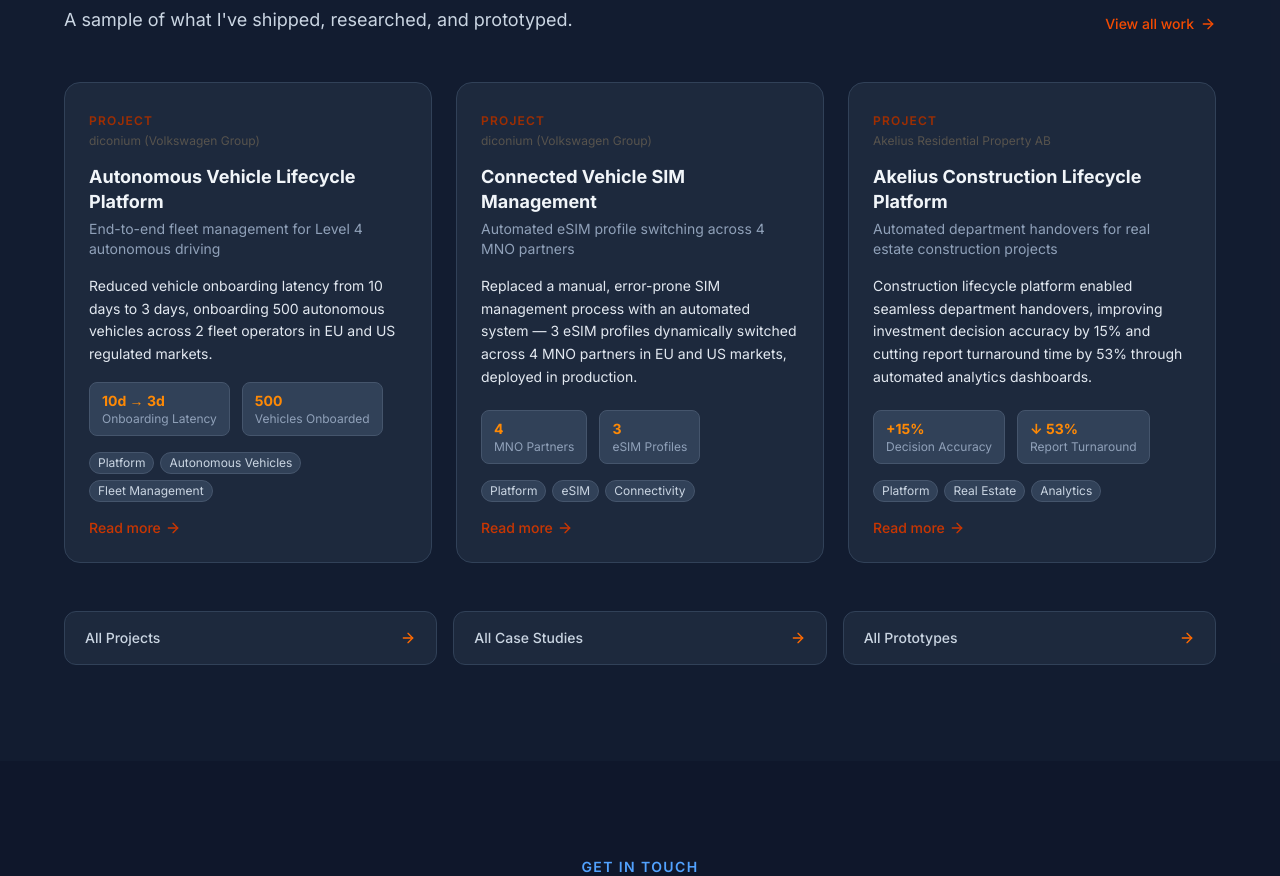
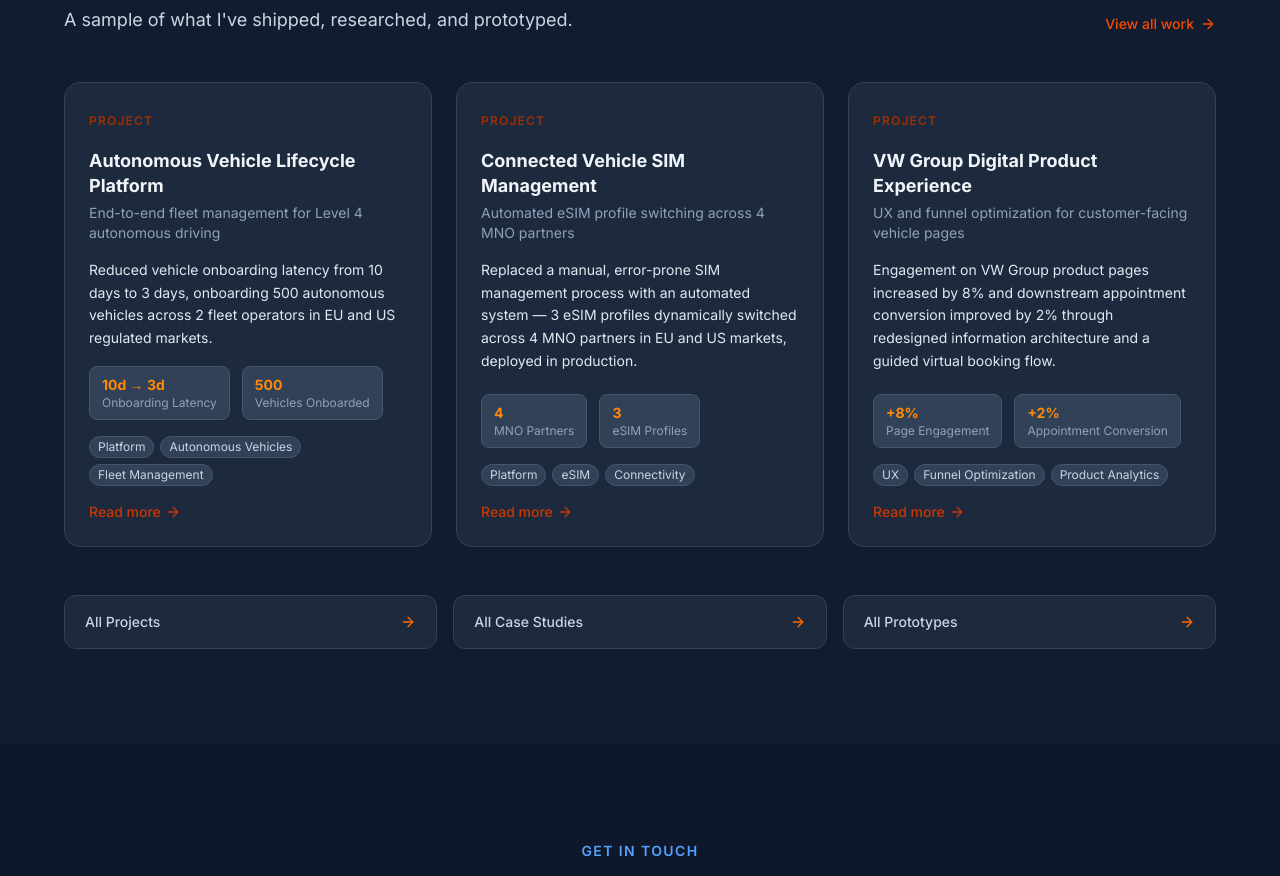
Before and after one commit to pareshsalunke/parryportfolio, a Next.js app: page / in a window 1280 px wide. Shown: the part 2640-3516 px from the top of the page. Built offline with nearby package versions, Linux system fonts and the light colour scheme.

Commit message:
fix: multiple data fixes

```diff
--- a/src/data/mock/projects.ts
+++ b/src/data/mock/projects.ts
@@ -9,24 +9,46 @@
     subtitle: 'End-to-end fleet management for Level 4 autonomous driving',
     summary:
       'Owned the Vehicle Onboarding Management platform within a Level 4 autonomous driving program at diconium (Volkswagen Group) — the integration layer between autonomous vehicle systems and fleet operations. Reduced vehicle onboarding latency from 10 days to 3 days across 500 vehicles and 2 fleet operators in EU and US markets.',
-    tags: ['Platform', 'Autonomous Vehicles', 'Fleet Management', 'B2B', 'API', 'RBAC', 'UN R155'],
-    date: '2022-01-01',
+    tags: [
+      'Platform',
+      'Autonomous Vehicles',
+      'Fleet Management',
+      'B2B',
+      'API',
+      'RBAC',
+      'eSIM',
+      'Vehicle-to-Cloud',
+      'B2B',
+    ],
+    date: '',
     featured: true,
     status: 'published',
-    company: 'diconium (Volkswagen Group)',
+    company: '',
     role: 'Senior Product Manager',
-    duration: 'Jan 2022 – Jul 2025',
+    duration: '',
     outcome:
       'Reduced vehicle onboarding latency from 10 days to 3 days, onboarding 500 autonomous vehicles across 2 fleet operators in EU and US regulated markets.',
     metrics: [
-      {label: 'Onboarding Latency', value: '10d → 3d', context: '70% reduction'},
-      {label: 'Vehicles Onboarded', value: '500', context: 'across 2 fleet operators'},
-      {label: 'Markets', value: 'EU + US', context: 'with regulatory compliance'},
+      {
+        label: 'Onboarding Latency',
+        value: '10d → 3d',
+        context: '70% reduction',
+      },
+      {
+        label: 'Vehicles Onboarded',
+        value: '500',
+        context: 'across 2 fleet operators',
+      },
+      {
+        label: 'Markets',
+        value: 'EU + US',
+        context: 'with regulatory compliance',
+      },
     ],
     challenge:
       'Fleet operators were managing autonomous vehicles blindly. Vehicles were black boxes — no visibility into compliance status, onboarding progress, or operational readiness. Manual processes caused errors at every lifecycle stage: no single source of truth, no automated compliance gates, no role-based data access. Onboarding a single vehicle took 10 days of manual coordination across hardware, cloud, legal, and ops teams.',
     approach:
-      'I designed the end-to-end vehicle lifecycle process covering production through in-fleeting, monitoring, and end-of-life de-fleeting. Conducted user research and persona development for fleet administrators, translating pain points into shipped features. Architected API integrations across vehicle device management, SIM/MNO provisioning, and cloud services — orchestrating both vehicle-side and cloud-side processes. Built role-based access controls giving fleet admins, vehicle managers, and ops teams only the data relevant to their role. Automated onboarding/offboarding workflows, replacing manual processes with system-driven compliance gates before operational deployment. Secured program funding through live stakeholder demonstrations and owned end-to-end delivery from vision through production.',
+      'I designed the end-to-end vehicle lifecycle process covering production through in-fleeting, monitoring, and end-of-life de-fleeting. Conducted user research and persona development for fleet administrators, translating pain points into shipped features. Architected API integrations across vehicle device management, SIM/MNO provisioning, and cloud services - orchestrating both vehicle-side and cloud-side processes. Built role-based access controls giving fleet admins, vehicle managers, and ops teams only the data relevant to their role. Automated onboarding/offboarding workflows, replacing manual processes with system-driven compliance gates before operational deployment. Secured program funding through live stakeholder demonstrations and owned end-to-end delivery from vision through production.',
     results: [
       'Vehicle onboarding and processing latency reduced from 10 days to 3 days',
       '500 autonomous vehicles onboarded across 2 fleet operators in EU and US markets',
@@ -35,9 +57,16 @@
       'Autonomous vehicles transformed from opaque assets into transparent, compliant, fleet-ready operations',
       'Three product lines built from zero within the Level 4 autonomous driving program',
     ],
-    techStack: ['Vehicle-to-Cloud APIs', 'mTLS', 'RBAC', 'eSIM/SIM Management', 'REST APIs', 'HSM', 'GDPR', 'UN R155'],
+    techStack: [
+      'Vehicle-to-Cloud APIs',
+      'mTLS',
+      'RBAC',
+      'eSIM/SIM Management',
+      'REST APIs',
+    ],
     flowDiagram: '/projects/vehicle-lifecycle-flow.svg',
-    flowDiagramAlt: 'Vehicle lifecycle flow: 7 phases from factory certificate provisioning through logistics, first cloud connection, certificate validation, eSIM remote SIM provisioning, platform activation, to B2B fleet handover',
+    flowDiagramAlt:
+      'Vehicle lifecycle flow: 7 phases from factory certificate provisioning through logistics, first cloud connection, certificate validation, eSIM remote SIM provisioning, platform activation, to B2B fleet handover',
   },
   {
     id: 'p2',
@@ -47,13 +76,21 @@
     subtitle: 'Automated eSIM profile switching across 4 MNO partners',
     summary:
       'Designed and shipped a SIM management solution for autonomous vehicles that onboarded and dynamically switched three eSIM profiles across 4 mobile network operator partners (2 EU, 2 US) — replacing a manual, error-prone process with an automated system deployed in production.',
-    tags: ['Platform', 'eSIM', 'Connectivity', 'IoT', 'Autonomous Vehicles', 'API', 'GSMA'],
-    date: '2022-06-01',
+    tags: [
+      'Platform',
+      'eSIM',
+      'Connectivity',
+      'IoT',
+      'Autonomous Vehicles',
+      'API',
+      'MNO Integration',
+    ],
+    date: '',
     featured: true,
     status: 'published',
-    company: 'diconium (Volkswagen Group)',
+    company: '',
     role: 'Senior Product Manager',
-    duration: 'Jan 2022 – Jul 2025',
+    duration: '',
     outcome:
       'Replaced a manual, error-prone SIM management process with an automated system — 3 eSIM profiles dynamically switched across 4 MNO partners in EU and US markets, deployed in production.',
     metrics: [
@@ -72,73 +109,131 @@
       'Production deployed and operational for the Level 4 autonomous driving fleet',
       'Connectivity reliability significantly improved, removing a critical deployment bottleneck',
     ],
-    techStack: ['GSMA RSP (SGP.02)', 'SM-DP+ Server', 'eSIM / embedded SIM', 'mTLS', 'REST APIs', 'MNO Integration'],
+    techStack: [
+      'GSMA RSP (SGP.02)',
+      'SM-DP+ Server',
+      'eSIM / embedded SIM',
+      'mTLS',
+      'REST APIs',
+      'MNO Integration',
+      'AWS',
+    ],
     flowDiagram: '/projects/sim-management-flow.svg',
-    flowDiagramAlt: 'SIM management flow: 5 steps from vehicle eSIM bootstrap profile through platform authentication, MNO selection across 4 partners (2 EU, 2 US), SM-DP+ encrypted profile push, to operational profile active',
+    flowDiagramAlt:
+      'SIM management flow: 5 steps from vehicle eSIM bootstrap profile through platform authentication, MNO selection across 4 partners (2 EU, 2 US), SM-DP+ encrypted profile push, to operational profile active',
   },
   {
     id: 'p3',
     slug: 'vw-digital-product-experience',
     type: 'project',
     title: 'VW Group Digital Product Experience',
-    subtitle: 'UX and funnel optimisation for customer-facing vehicle pages',
+    subtitle: 'UX and funnel optimization for customer-facing vehicle pages',
     summary:
-      'Owned UX and funnel optimisation for VW Group\'s customer-facing product pages, increasing engagement by 8% and improving downstream appointment conversion by 2% through redesigned information architecture and a guided virtual booking flow.',
-    tags: ['UX', 'Funnel Optimisation', 'Product Analytics', 'A/B Testing', 'Customer-Facing'],
-    date: '2022-03-01',
-    featured: false,
+      "Owned UX and funnel optimization for VW Group's customer-facing product pages, increasing engagement by 8% and improving downstream appointment conversion by 2% through redesigned information architecture and a guided virtual booking flow.",
+    tags: [
+      'UX',
+      'Funnel Optimization',
+      'Product Analytics',
+      'A/B Testing',
+      'Customer-Facing',
+      'Conversion Rate Optimization',
+      'B2C',
+    ],
+    date: '',
+    featured: true,
     status: 'published',
-    company: 'diconium (Volkswagen Group)',
+    company: '',
     role: 'Senior Product Manager',
-    duration: 'Jan 2022 – Jul 2025',
+    duration: '',
     outcome:
       'Engagement on VW Group product pages increased by 8% and downstream appointment conversion improved by 2% through redesigned information architecture and a guided virtual booking flow.',
     metrics: [
-      {label: 'Page Engagement', value: '+8%', context: 'customer-facing product pages'},
-      {label: 'Appointment Conversion', value: '+2%', context: 'downstream booking flow'},
-      {label: 'Approach', value: 'Data-driven', context: 'A/B testing + UX research'},
+      {
+        label: 'Page Engagement',
+        value: '+8%',
+        context: 'customer-facing product pages',
+      },
+      {
+        label: 'Appointment Conversion',
+        value: '+2%',
+        context: 'downstream booking flow',
+      },
+      {
+        label: 'Approach',
+        value: 'Data-driven',
+        context: 'A/B testing + UX research',
+      },
     ],
     challenge:
-      'VW Group\'s customer-facing product pages were not converting browsing interest into dealership appointments effectively. The information architecture was unclear, making it hard for customers to find the right vehicle configuration and next steps. The appointment booking flow added unnecessary friction, causing drop-off before customers could commit to a test drive or consultation.',
+      "VW Group's customer-facing product pages were not converting browsing interest into dealership appointments effectively. The information architecture was unclear, making it hard for customers to find the right vehicle configuration and next steps. The appointment booking flow added unnecessary friction, causing drop-off before customers could commit to a test drive or consultation.",
     approach:
-      'Ran user research and analysed funnel drop-off data to identify the highest-friction points in the customer journey. Redesigned the information architecture to clarify vehicle feature presentation and surface key decision information earlier. Built and shipped a guided virtual booking flow that reduced steps and gave customers a clearer path from product interest to appointment confirmation. Validated changes with A/B testing and product analytics instrumentation to measure impact at each funnel stage.',
+      'Ran user research and analyed funnel drop-off data to identify the highest-friction points in the customer journey. Redesigned the information architecture to clarify vehicle feature presentation and surface key decision information earlier. Built and shipped a guided virtual booking flow that reduced steps and gave customers a clearer path from product interest to appointment confirmation. Validated changes with A/B testing and product analytics instrumentation to measure impact at each funnel stage.',
     results: [
       'Customer engagement on VW Group product pages increased by 8%',
       'Downstream appointment conversion improved by 2% through the redesigned booking flow',
       'Information architecture redesign improved clarity of vehicle feature presentation',
       'Guided virtual booking flow reduced friction in the path from product interest to appointment',
-      'Product analytics instrumentation gave the business deeper funnel visibility for ongoing optimisation',
+      'Product analytics instrumentation gave the business deeper funnel visibility for ongoing optimization',
     ],
-    techStack: ['Product Analytics', 'A/B Testing', 'UX Research', 'Funnel Analysis', 'Information Architecture'],
+    techStack: [
+      'Product Analytics',
+      'A/B Testing',
+      'UX Research',
+      'Funnel Analysis',
+      'Information Architecture',
+    ],
     flowDiagram: '/projects/vw-digital-flow.svg',
-    flowDiagramAlt: 'VW digital experience user journey: 4 stages from product page through redesigned information architecture and virtual booking flow to appointment confirmation',
+    flowDiagramAlt:
+      'VW digital experience user journey: 4 stages from product page through redesigned information architecture and virtual booking flow to appointment confirmation',
   },
   {
     id: 'p4',
     slug: 'akelius-construction-lifecycle-platform',
     type: 'project',
-    title: 'Akelius Construction Lifecycle Platform',
-    subtitle: 'Automated department handovers for real estate construction projects',
+    title:
+      'Construction Lifecycle Platform for Real Estate Investment Analytics',
+    subtitle:
+      'Automated department handovers for real estate construction projects',
     summary:
       'Spearheaded the development of a construction lifecycle platform at Akelius Residential Property AB, enabling seamless handovers between departments and automated investment analytics dashboards — yielding a 15% improvement in decision-making accuracy and cutting report turnaround time by 53%.',
-    tags: ['Platform', 'Real Estate', 'Analytics', 'React', 'GraphQL', 'AWS', 'Full-Stack'],
+    tags: [
+      'Platform',
+      'Real Estate',
+      'Analytics',
+      'React',
+      'GraphQL',
+      'AWS',
+      'Full-Stack',
+    ],
     date: '2019-08-01',
     featured: true,
     status: 'published',
-    company: 'Akelius Residential Property AB',
+    company: '',
     role: 'Software Engineer',
     duration: 'Aug 2019 – Dec 2020',
     outcome:
       'Construction lifecycle platform enabled seamless department handovers, improving investment decision accuracy by 15% and cutting report turnaround time by 53% through automated analytics dashboards.',
     metrics: [
-      {label: 'Decision Accuracy', value: '+15%', context: 'investment decision making'},
-      {label: 'Report Turnaround', value: '↓ 53%', context: 'automated vs manual'},
-      {label: 'Handovers', value: 'Automated', context: 'across all departments'},
+      {
+        label: 'Decision Accuracy',
+        value: '+15%',
+        context: 'investment decision making',
+      },
+      {
+        label: 'Report Turnaround',
+        value: '↓ 53%',
+        context: 'automated vs manual',
+      },
+      {
+        label: 'Handovers',
+        value: 'Automated',
+        context: 'across all departments',
+      },
     ],
     challenge:
       'Akelius managed complex real estate construction projects spanning multiple departments — acquisition, planning, construction, legal, and property management. Handovers between departments were manual, error-prone, and siloed. Critical project data lived in spreadsheets and emails, making it impossible to track construction progress or make timely investment decisions. Report generation was a recurring time sink for analysts, taking days instead of hours.',
     approach:
-      'Developed and delivered the Akelius construction lifecycle project using React, TypeScript, GraphQL, Server-Side Rendering (SSR), Node.js, and AWS, with a focus on frontend development. Drove cross-team efficiency by establishing and maintaining a React component and utilities library aligned with the organisation\'s Design System principles. Launched automated investment analytics dashboards that replaced manual reporting workflows. Served as the primary bridge between business stakeholders and engineering execution — validating technical feasibility against user needs and working closely with Product Owners and Business Owners to finalise roadmaps.',
+      "Developed and delivered the Akelius construction lifecycle project using React, TypeScript, GraphQL, Server-Side Rendering (SSR), Node.js, and AWS, with a focus on frontend development. Drove cross-team efficiency by establishing and maintaining a React component and utilities library aligned with the organisation's Design System principles. Launched automated investment analytics dashboards that replaced manual reporting workflows. Served as the primary bridge between business stakeholders and engineering execution — validating technical feasibility against user needs and working closely with Product Owners and Business Owners to finalise roadmaps.",
     results: [
       'Investment decision-making accuracy improved by 15% through high-fidelity analytics dashboards',
       'Report turnaround time cut by 53% via automated data workflows and reporting tools',
@@ -146,9 +241,17 @@
       'Reusable React component library established, ensuring UI/UX consistency across projects',
       'Cross-team coordination improved by serving as bridge between business stakeholders and engineering',
     ],
-    techStack: ['React', 'TypeScript', 'GraphQL', 'Server-Side Rendering (SSR)', 'Node.js', 'AWS'],
+    techStack: [
+      'React',
+      'TypeScript',
+      'GraphQL',
+      'Server-Side Rendering (SSR)',
+      'Node.js',
+      'AWS',
+    ],
     flowDiagram: '/projects/akelius-analytics-flow.svg',
-    flowDiagramAlt: 'Akelius construction lifecycle flow: 5 stages from multi-department source data through manual handover pain point, automated lifecycle platform, analytics dashboard, to better investment decisions',
+    flowDiagramAlt:
+      'Akelius construction lifecycle flow: 5 stages from multi-department source data through manual handover pain point, automated lifecycle platform, analytics dashboard, to better investment decisions',
   },
   {
     id: 'p5',
@@ -157,8 +260,17 @@
     title: 'WeWork Site Selection Analytics Tool',
     subtitle: 'Data-driven real estate expansion decisions at global scale',
     summary:
-      'Built an internal end-to-end data-driven analytics application for WeWork\'s real estate investment teams that integrated location and market data — improving site selection decision accuracy by 60% and driving a 23% increase in platform engagement by simplifying complex data workflows for non-technical users.',
-    tags: ['Analytics', 'Real Estate', 'Data Visualisation', 'React', 'Redux', 'TypeScript', 'Internal Tools'],
+      "Built an internal end-to-end data-driven analytics application for WeWork's real estate investment teams that integrated location and market data — improving site selection decision accuracy by 60% and driving a 23% increase in platform engagement by simplifying complex data workflows for non-technical users.",
+    tags: [
+      'Analytics',
+      'Real Estate',
+      'Data Visualization',
+      'React',
+      'Redux',
+      'TypeScript',
+      'Internal Tools',
+      'B2B',
+    ],
     date: '2018-02-01',
     featured: true,
     status: 'published',
@@ -168,12 +280,24 @@
     outcome:
       'Site selection decision accuracy improved by 60% and platform engagement increased by 23% through intuitive self-serve analytics tools that simplified complex data workflows for non-technical investment teams.',
     metrics: [
-      {label: 'Decision Accuracy', value: '+60%', context: 'site selection decisions'},
-      {label: 'Platform Engagement', value: '+23%', context: 'self-serve analytics'},
-      {label: 'Users', value: 'Non-technical', context: 'investment + ops teams'},
+      {
+        label: 'Decision Accuracy',
+        value: '+60%',
+        context: 'site selection decisions',
+      },
+      {
+        label: 'Platform Engagement',
+        value: '+23%',
+        context: 'self-serve analytics',
+      },
+      {
+        label: 'Users',
+        value: 'Non-technical',
+        context: 'investment + ops teams',
+      },
     ],
     challenge:
-      'WeWork\'s real estate investment teams were making site selection decisions — which cities and neighbourhoods to enter, which buildings to lease — based on gut feel and fragmented data sources. Analysts were manually combining location data, foot traffic reports, competitor maps, and market trend data in spreadsheets. The process was slow, inconsistent, and introduced significant human error. There was no single tool that could surface the right data in a usable format for non-technical decision makers.',
+      "WeWork's real estate investment teams were making site selection decisions — which cities and neighbourhoods to enter, which buildings to lease — based on gut feel and fragmented data sources. Analysts were manually combining location data, foot traffic reports, competitor maps, and market trend data in spreadsheets. The process was slow, inconsistent, and introduced significant human error. There was no single tool that could surface the right data in a usable format for non-technical decision makers.",
     approach:
       'Built an internal end-to-end application for real estate investment teams in close collaboration with data scientists and product stakeholders. Integrated location and market data into a unified analytics interface with high-fidelity data visualisations. Designed the tool specifically for non-technical users — real estate analysts and operations managers — simplifying complex geospatial and market data into actionable insights. Built and maintained a reusable front-end component library and managed complex application state with Redux-Saga and TypeScript. Operated within a distributed agile team across New York and Berlin, coordinating with product managers and data analysts.',
     results: [
@@ -183,8 +307,16 @@
       'Reusable front-end component library increased development efficiency and scalability across teams',
       'Directly informed which new co-working locations to open, reducing expansion risk for WeWork',
     ],
-    techStack: ['React', 'Redux-Saga', 'TypeScript', 'Data Visualisation', 'Geospatial APIs', 'Agile / Scrum'],
+    techStack: [
+      'React',
+      'Redux-Saga',
+      'TypeScript',
+      'Data Visualisation',
+      'Geospatial APIs',
+      'Agile / Scrum',
+    ],
     flowDiagram: '/projects/wework-decision-flow.svg',
-    flowDiagramAlt: 'WeWork site selection flow: 5 steps from location data and market analysis through the analytics tool and site scoring to the final expansion decision',
+    flowDiagramAlt:
+      'WeWork site selection flow: 5 steps from location data and market analysis through the analytics tool and site scoring to the final expansion decision',
   },
 ];
```
Also changed, not shown: src/app/projects/[slug]/page.tsx (+29 -13 lines), src/components/detail/DetailHero.tsx (+18 -32 lines).
